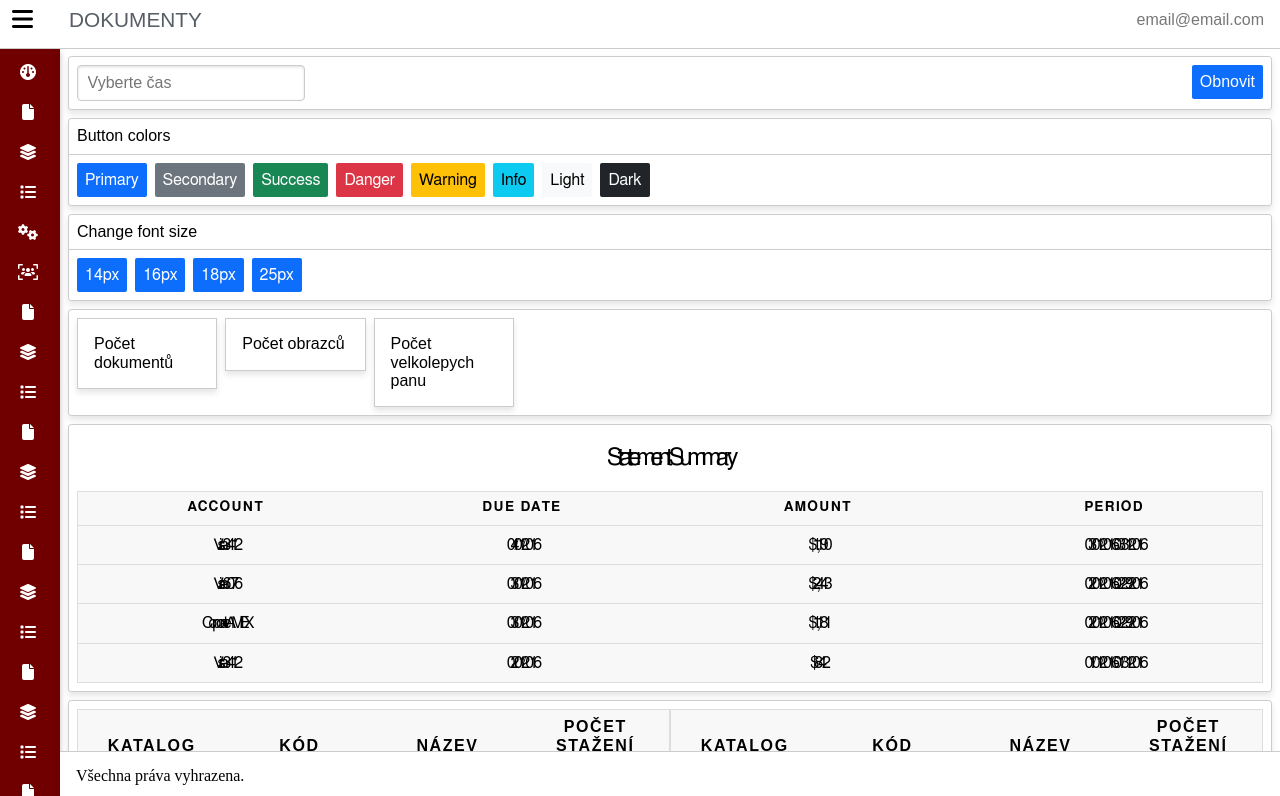
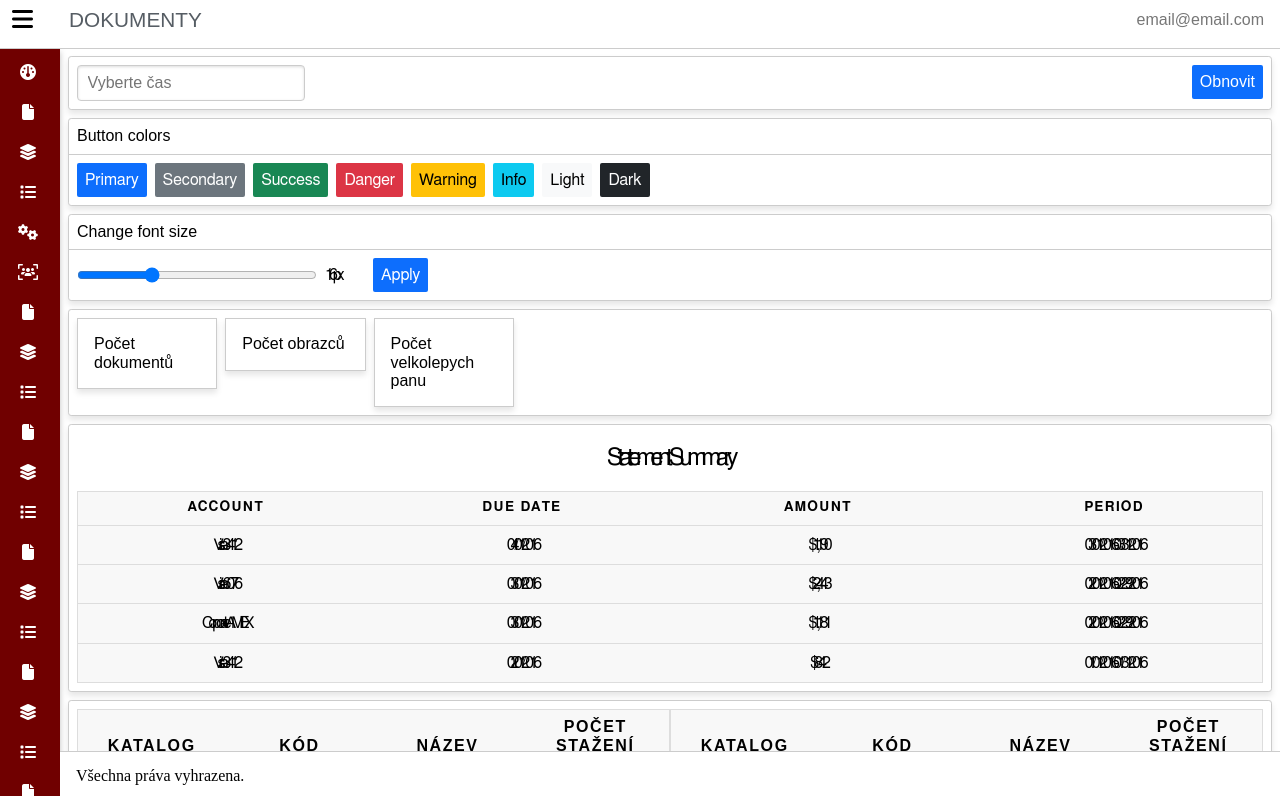
Before and after one commit to Eidamiino/css-framework-test, a Svelte app in the folder poc/: page / in a window 1280 px wide. Shown: the top 796 px of the page. Built offline with nearby package versions, Linux system fonts and the light colour scheme; a web font is replaced by a local one.

Commit message:
font size changes based on a range picker

```diff
--- a/poc/public/styles.css
+++ b/poc/public/styles.css
@@ -747,3 +747,12 @@ table th {
 .pure-button {
     padding: 0.5em 0.5em;
 }
+
+ .font-size-display{
+    width: 2.5em;
+ }
+
+ input[type="range"]{
+    width: 100%;
+    max-width: 15em;
+ }
--- a/poc/src/App.svelte
+++ b/poc/src/App.svelte
@@ -134,6 +134,14 @@
 
   function increaseFontSize(size) {
     document.documentElement.style.fontSize = size + "px";
+  }
+
+  let selectedFontSize = 16;
+  let appliedFontSize = 16;
+
+  function applyFontSize() {
+    appliedFontSize = selectedFontSize;
+    document.documentElement.style.fontSize = `${appliedFontSize}px`;
   }
 </script>
 
@@ -427,7 +435,7 @@
 
           <div class="pure-g card">
             <div class="pure-u-1 card-header">Change font size</div>
-            <div class="button-container centered-container">
+            <!-- <div class="button-container centered-container">
               <button
                 class="pure-button btn-primary ripple"
                 on:click={() => increaseFontSize(14)}>14px</button
@@ -444,6 +452,22 @@
                 class="pure-button btn-primary ripple"
                 on:click={() => increaseFontSize(25)}>25px</button
               >
+            </div> -->
+            <div class="mixed-container">
+              <input
+                type="range"
+                min="10"
+                max="30"
+                step="1"
+                bind:value={selectedFontSize}
+              />
+              <span class="font-size-display">{selectedFontSize}px</span>
+              <button
+                class="pure-button btn-primary ripple"
+                on:click={applyFontSize}
+              >
+                Apply
+              </button>
             </div>
           </div>
 
```
